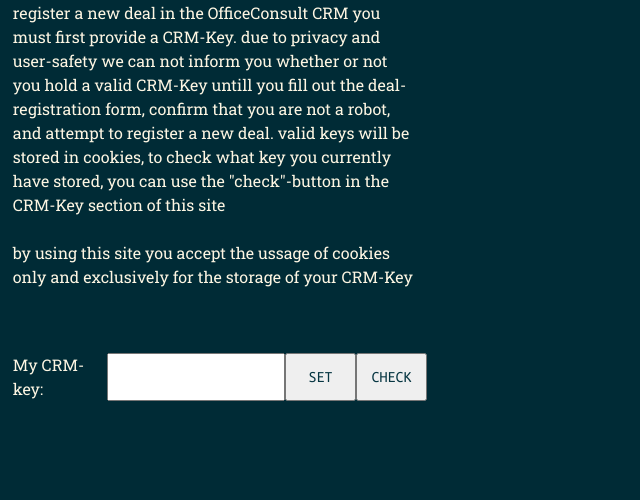
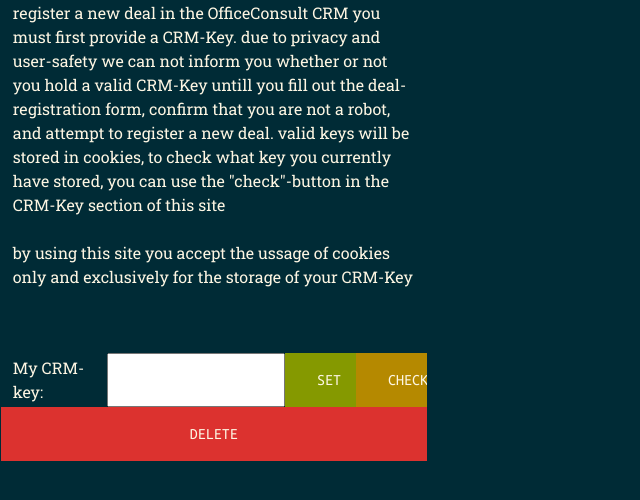
Before and after one commit to Officeconsult/OfficeConsult-Web, a plain HTML site: page index.html in a window 1280 px wide. Shown: the part 140-640 px from the top of the page, without its empty margins (0-640 px from the left). Drawn offline with nearby package versions, Linux system fonts and the light colour scheme.

Commit message:
added option to delete cookies and stylized some buttons

```diff
--- /dev/null
+++ b/css/btn.css
@@ -0,0 +1,32 @@
+.green-btn{
+    background-color: var(--color-h2);
+    border: none;
+    color: var(--color-l1);
+    padding: 15px 32px;
+    text-align: center;
+    text-decoration: none;
+    display: inline-block;
+    font-size: 16px;
+}
+
+.yellow-btn{
+    background-color: var(--color-a1);
+    border: none;
+    color: var(--color-l1);
+    padding: 15px 32px;
+    text-align: center;
+    text-decoration: none;
+    display: inline-block;
+    font-size: 16px;
+}
+
+.red-btn{
+    background-color: var(--color-a3);
+    border: none;
+    color: var(--color-l1);
+    padding: 15px 32px;
+    text-align: center;
+    text-decoration: none;
+    display: inline-block;
+    font-size: 16px;
+}
--- a/index.html
+++ b/index.html
@@ -21,6 +21,7 @@
     />
     <link rel="stylesheet" href="css/main.css" />
     <link rel="stylesheet" href="css/text-color-animation.css" />
+    <link rel="stylesheet" href="css/btn.css" />
   </head>
   <body>
     <div class="row">
@@ -62,10 +63,11 @@
         </div>
         <!-- Set/Check cookie -->
         <div class="row my-5">
-          <span class="col-md-6 col-lg-3">My CRM-key: </span>
+          <span class="col-md-6 col-lg-3 my-auto">My CRM-key: </span>
           <input class="col-md-6 col-lg-5" type="text" id="CRM-Key-input-field"/>
-          <input class="col-md-6 col-lg-2" type="button" value="SET" id="CRM-Key-set-btn"/>
-          <input class="col-md-6 col-lg-2" type="button" value="CHECK" id="CRM-Key-check-btn"/>
+          <input class="col-md-6 col-lg-2 green-btn" type="button" value="SET" id="CRM-Key-set-btn"/>
+          <input class="col-md-6 col-lg-2 yellow-btn" type="button" value="CHECK" id="CRM-Key-check-btn"/>
+          <input class="col-sm-12 red-btn" type="button" value="DELETE" id="CRM-Key-delete-btn" />
         </div>
       </div>
       <!-- TaskPanel -->
--- a/js/main.js
+++ b/js/main.js
@@ -6,3 +6,7 @@
 $("#CRM-Key-check-btn").click(function () {
   alert(getCookie("crmkey"));
 });
+
+$("#CRM-Key-delete-btn").click(function () {
+  eraseCookie("crmkey");
+})
```
Lines whose indentation alone changed are shown as unchanged.
